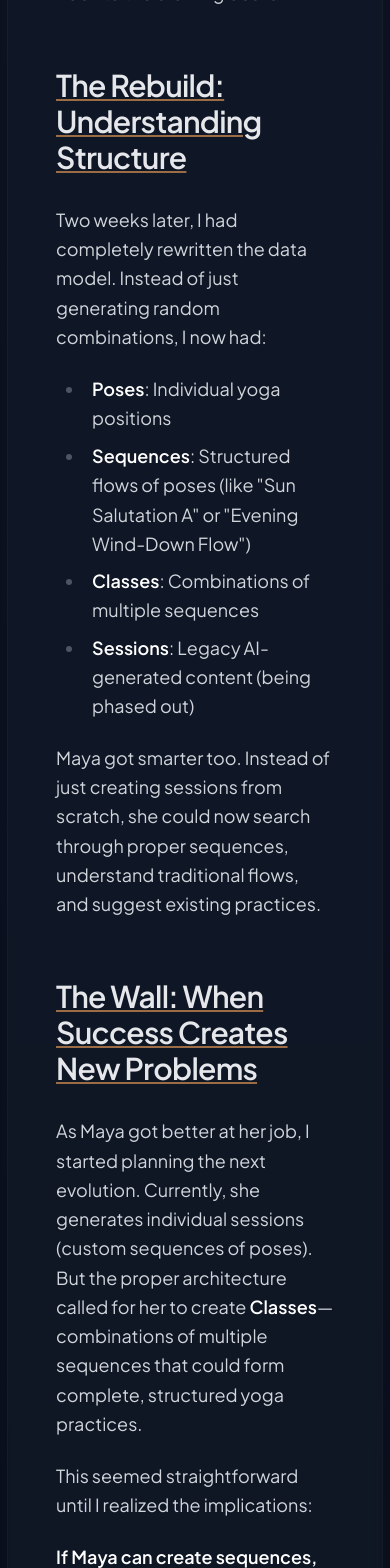
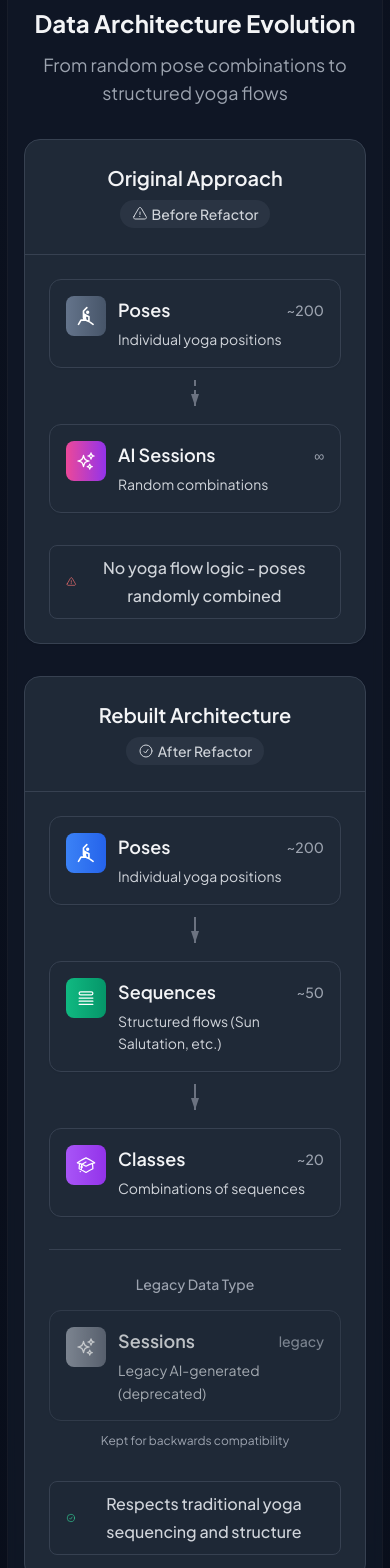
Before and after one commit to joshuaisaact/portfolio-next, a Next.js app: page /blog/maya-creativity-paradox in a window 390 px wide. Shown: the part 3240-4808 px from the top of the page. Built offline with nearby package versions, Linux system fonts and the light colour scheme.

Commit message:
data structure diagram

```diff
--- a/app/blog/maya-creativity-paradox/page.mdx
+++ b/app/blog/maya-creativity-paradox/page.mdx
@@ -4,6 +4,7 @@ import MockMayaChat from "@/app/components/mdx/yoga/MockMayaChat";
 import SolutionCards from "@/app/components/mdx/SolutionCards";
 import CreativeTensions from "@/app/components/mdx/CreativeTensions";
 import AILazinessDomains from "@/app/components/mdx/AILazinessDomains";
+import YogaDataStructure from "@/app/components/mdx/YogaDataStructure";
 
 
 export const postMetadata = {
@@ -46,17 +47,14 @@ Back to the drawing board.
 
 ## The Rebuild: Understanding Structure
 
-Two weeks later, I had completely rewritten the data model. Instead of just generating random combinations, I now had:
+Two weeks later, I had completely rewritten the data model:
 
-- **Poses**: Individual yoga positions
-- **Sequences**: Structured flows of poses (like "Sun Salutation A" or "Evening Wind-Down Flow")
-- **Classes**: Combinations of multiple sequences
-- **Sessions**: Legacy AI-generated content (being phased out)
+<YogaDataStructure />
 
 Maya got smarter too. Instead of just creating sessions from scratch, she could now search through proper sequences, understand traditional flows, and suggest existing practices.
 
 
-## The Wall: When Success Creates New Problems
+## When Success Creates New Problems
 
 As Maya got better at her job, I started planning the next evolution. Currently, she generates individual sessions (custom sequences of poses). But the proper architecture called for her to create **Classes**—combinations of multiple sequences that could form complete, structured yoga practices.
 
@@ -90,12 +88,12 @@ All three are valuable, but they pull in different directions.
 
 ## The Lazy AI Problem
 
-The more I thought about this, the more I realized it's a broader issue in AI development. Give an AI system the ability to reuse content, and you risk creating what I call "Lazy AI"—systems that become increasingly conservative, always choosing the safe, pre-existing option over creative risk-taking.
+The more I thought about this, the more I realized it's a broader issue in AI development. Give an AI system the ability to reuse content, and you risk creating what's known as "Lazy AI": systems that become increasingly conservative, always choosing the safe, pre-existing option over creative risk-taking.
 
 I've seen this in other domains:
 - **Code generation**: AI that always suggests the same boilerplate instead of exploring new patterns
 - **Content creation**: Systems that remix existing content rather than generating truly novel ideas
-- **Design tools**: AI that converges on safe, familiar patterns rather than pushing boundaries
+- **Design tools**: AI that converges on safe, familiar patterns rather than pushing boundaries (I'm sure we all recognise this one already, things have an 'AI look')
 
 The fundamental question becomes: **How do you build AI systems that remain creative as they become more knowledgeable?**
 
--- /dev/null
+++ b/app/components/mdx/YogaDataStructure.tsx
@@ -0,0 +1,309 @@
+"use client";
+
+import {
+  QueueListIcon,
+  AcademicCapIcon,
+  FolderIcon,
+  ExclamationTriangleIcon,
+  CheckCircleIcon,
+  SparklesIcon
+} from "@heroicons/react/24/outline";
+import { GrYoga } from "react-icons/gr";
+
+interface DataNode {
+  id: string;
+  label: string;
+  description: string;
+  count?: string;
+  icon: React.ComponentType<{ className?: string }>;
+  gradient: string;
+}
+
+const oldStructureNodes: DataNode[] = [
+  {
+    id: "old-poses",
+    label: "Poses",
+    description: "Individual yoga positions",
+    count: "~200",
+    icon: GrYoga,
+    gradient: "from-slate-500 to-slate-600"
+  },
+  {
+    id: "old-sessions",
+    label: "AI Sessions",
+    description: "Random combinations",
+    count: "∞",
+    icon: SparklesIcon,
+    gradient: "from-pink-500 to-purple-600"
+  }
+];
+
+const newStructureNodes: DataNode[] = [
+  {
+    id: "new-poses",
+    label: "Poses",
+    description: "Individual yoga positions",
+    count: "~200",
+    icon: GrYoga,
+    gradient: "from-blue-500 to-blue-600"
+  },
+  {
+    id: "sequences",
+    label: "Sequences",
+    description: "Structured flows (Sun Salutation, etc.)",
+    count: "~50",
+    icon: QueueListIcon,
+    gradient: "from-emerald-500 to-emerald-600"
+  },
+  {
+    id: "classes",
+    label: "Classes",
+    description: "Combinations of sequences",
+    count: "~20",
+    icon: AcademicCapIcon,
+    gradient: "from-purple-500 to-purple-600"
+  }
+];
+
+const legacyNode: DataNode = {
+  id: "legacy-sessions",
+  label: "Sessions",
+  description: "Legacy AI-generated (deprecated)",
+  count: "legacy",
+  icon: SparklesIcon,
+  gradient: "from-gray-400 to-gray-500"
+};
+
+function DataCard({ node }: { node: DataNode }) {
+  const Icon = node.icon;
+
+  return (
+    <div className="bg-white dark:bg-gray-800 rounded-xl border border-gray-200 dark:border-gray-700 shadow-sm p-4 hover:shadow-md transition-all duration-200 group">
+      <div className="flex items-start space-x-3">
+        <div className={`w-10 h-10 rounded-lg bg-gradient-to-r ${node.gradient} flex items-center justify-center flex-shrink-0 group-hover:scale-110 transition-transform duration-300`}>
+          <Icon className="w-5 h-5 text-white" />
+        </div>
+        <div className="flex-1 min-w-0">
+          <div className="flex items-center justify-between mb-1">
+            <h4 className="text-lg font-semibold text-gray-900 dark:text-gray-100 mt-0 mb-0">
+              {node.label}
+            </h4>
+            <span className="text-sm font-medium text-gray-500 dark:text-gray-400">
+              {node.count}
+            </span>
+          </div>
+          <p className="text-gray-600 dark:text-gray-300 text-sm leading-relaxed m-0">
+            {node.description}
+          </p>
+        </div>
+      </div>
+    </div>
+  );
+}
+
+function FlowArrow({ dashed = false, vertical = false }: { dashed?: boolean; vertical?: boolean }) {
+  if (vertical) {
+    return (
+      <div className="flex justify-center my-3">
+        <svg width="24" height="32" className="text-gray-400 dark:text-gray-500">
+          <defs>
+            <marker
+              id={`v-${dashed ? "dashed" : "solid"}-arrow`}
+              markerWidth="6"
+              markerHeight="4"
+              refX="6"
+              refY="2"
+              orient="auto"
+            >
+              <polygon points="0 0, 6 2, 0 4" fill="currentColor" />
+            </marker>
+          </defs>
+          <line
+            x1="12"
+            y1="0"
+            x2="12"
+            y2="26"
+            stroke="currentColor"
+            strokeWidth="2"
+            strokeDasharray={dashed ? "6,4" : "none"}
+            markerEnd={`url(#v-${dashed ? "dashed" : "solid"}-arrow)`}
+          />
+        </svg>
+      </div>
+    );
+  }
+
+  return (
+    <div className="flex items-center justify-center mx-4">
+      <svg width="40" height="24" className="text-gray-400 dark:text-gray-500">
+        <defs>
+          <marker
+            id={`h-${dashed ? "dashed" : "solid"}-arrow`}
+            markerWidth="6"
+            markerHeight="4"
+            refX="6"
+            refY="2"
+            orient="auto"
+          >
+            <polygon points="0 0, 6 2, 0 4" fill="currentColor" />
+          </marker>
+        </defs>
+        <line
+          x1="0"
+          y1="12"
+          x2="34"
+          y2="12"
+          stroke="currentColor"
+          strokeWidth="2"
+          strokeDasharray={dashed ? "6,4" : "none"}
+          markerEnd={`url(#h-${dashed ? "dashed" : "solid"}-arrow)`}
+        />
+      </svg>
+    </div>
+  );
+}
+
+function ArchitectureDiagram({
+  title,
+  nodes,
+  isOld = false,
+  legacyNode
+}: {
+  title: string;
+  nodes: DataNode[];
+  isOld?: boolean;
+  legacyNode?: DataNode;
+}) {
+  return (
+    <div className="bg-white dark:bg-gray-800 rounded-2xl border border-gray-200 dark:border-gray-700 shadow-sm hover:shadow-lg transition-all duration-300 overflow-hidden">
+      {/* Header */}
+      <div className="p-6 border-b border-gray-100 dark:border-gray-700">
+        <div className="text-center">
+          <h3 className="text-xl font-semibold text-gray-900 dark:text-gray-100 mb-2 mt-0">
+            {title}
+          </h3>
+          <div className="inline-flex items-center px-3 py-1 rounded-full text-sm font-medium bg-gray-100 dark:bg-gray-700/50 text-gray-700 dark:text-gray-300">
+            {isOld ? (
+              <>
+                <ExclamationTriangleIcon className="w-4 h-4 mr-1" />
+                Before Refactor
+              </>
+            ) : (
+              <>
+                <CheckCircleIcon className="w-4 h-4 mr-1" />
+                After Refactor
+              </>
+            )}
+          </div>
+        </div>
+      </div>
+
+      {/* Content */}
+      <div className="p-6">
+        {/* Desktop: Horizontal flow */}
+        <div className="hidden md:block">
+          <div className="flex items-stretch">
+            {nodes.map((node, index) => (
+              <div key={node.id} className="flex items-center flex-1">
+                <div className="flex-1">
+                  <DataCard node={node} />
+                </div>
+                {index < nodes.length - 1 && (
+                  <FlowArrow dashed={isOld} />
+                )}
+              </div>
+            ))}
+          </div>
+        </div>
+
+        {/* Mobile: Vertical flow */}
+        <div className="md:hidden">
+          {nodes.map((node, index) => (
+            <div key={node.id}>
+              <DataCard node={node} />
+              {index < nodes.length - 1 && (
+                <FlowArrow dashed={isOld} vertical />
+              )}
+            </div>
+          ))}
+        </div>
+
+        {/* Legacy node for new structure */}
+        {!isOld && legacyNode && (
+          <div className="mt-8 pt-6 border-t border-gray-200 dark:border-gray-700">
+            <div className="text-center mb-4">
+              <h4 className="text-sm font-medium text-gray-500 dark:text-gray-400 mb-2 mt-0">
+                Legacy Data Type
+              </h4>
+            </div>
+            <div className="max-w-sm mx-auto opacity-75">
+              <DataCard node={legacyNode} />
+            </div>
+            <p className="text-center text-xs text-gray-500 dark:text-gray-400 mt-3">
+              Kept for backwards compatibility
+            </p>
+          </div>
+        )}
+
+        {/* Status indicator */}
+        <div className="text-center mt-8">
+          <div className="inline-flex items-center px-4 py-2 rounded-lg font-medium bg-gray-50 dark:bg-gray-800/50 border border-gray-200 dark:border-gray-700 text-gray-700 dark:text-gray-300">
+            {isOld ? (
+              <>
+                <ExclamationTriangleIcon className="w-4 h-4 mr-2 text-red-500 dark:text-red-400" />
+                No yoga flow logic - poses randomly combined
+              </>
+            ) : (
+              <>
+                <CheckCircleIcon className="w-4 h-4 mr-2 text-emerald-500 dark:text-emerald-400" />
+                Respects traditional yoga sequencing and structure
+              </>
+            )}
+          </div>
+        </div>
+      </div>
+    </div>
+  );
+}
+
+export default function YogaDataStructure() {
+  return (
+    <div className="my-12">
+      <div className="text-center mb-8">
+        <h3 className="text-2xl font-bold text-gray-900 dark:text-gray-100 mb-3">
+          Data Architecture Evolution
+        </h3>
+        <p className="text-lg text-gray-600 dark:text-gray-400">
+          From random pose combinations to structured yoga flows
+        </p>
+      </div>
+
+      <div className="space-y-8">
+        <ArchitectureDiagram
+          title="Original Approach"
+          nodes={oldStructureNodes}
+          isOld={true}
+        />
+
+        <ArchitectureDiagram
+          title="Rebuilt Architecture"
+          nodes={newStructureNodes}
+          isOld={false}
+          legacyNode={legacyNode}
+        />
+      </div>
+
+      <div className="bg-gradient-to-r from-blue-50 to-indigo-50 dark:from-blue-900/20 dark:to-indigo-900/20 rounded-xl p-6 border border-blue-200 dark:border-blue-800 mt-8">
+        <div className="text-blue-900 dark:text-blue-100">
+          <h4 className="font-bold text-lg mb-2">Key Insight</h4>
+          <p className="text-base leading-relaxed">
+            The new structure respects traditional yoga sequencing—poses flow into established
+            sequences (like Sun Salutation A), sequences combine into balanced classes.
+            The legacy AI sessions were kept for backwards compatibility but are being phased out
+            in favor of the structured approach.
+          </p>
+        </div>
+      </div>
+    </div>
+  );
+}
--- a/app/components/sections/AboutMe.tsx
+++ b/app/components/sections/AboutMe.tsx
@@ -3,7 +3,7 @@ import { ColorCycler } from "../ColourCycler";
 
 export function AboutMe() {
   return (
-    <section className="grid grid-cols-1 lg:grid-cols-2 gap-8 justify-center lg:justify-items-end py-8 sm:py-12 md:py-16 lg:py-24 sm:mx-8">
+    <section className="grid grid-cols-1 lg:grid-cols-2 gap-8 justify-center lg:justify-items-end py-8 sm:py-12 md:py-16 lg:py-24 mx-0 sm:mx-4 lg:mx-8">
       <div className="order-2 lg:order-1 p-2 sm:p-4 justify-self-center lg:justify-self-end space-y-6">
         <div className="space-y-4">
           <h1 className="text-xl sm:text-2xl md:text-3xl lg:text-4xl dark:text-gray-200 leading-normal">
--- a/app/components/sections/Blog.tsx
+++ b/app/components/sections/Blog.tsx
@@ -37,7 +37,7 @@ export function Blog() {
       </p>
 
       <div
-        className="grid grid-cols-1 md:grid-cols-2 gap-4 sm:gap-6 lg:gap-8 md:px-2 sm:px-0"
+        className="grid grid-cols-1 md:grid-cols-2 gap-4 sm:gap-6 lg:gap-8"
         role="list"
         aria-label="Article list"
       >
--- a/app/components/sections/Projects.tsx
+++ b/app/components/sections/Projects.tsx
@@ -24,7 +24,7 @@ export function Projects({ projects, introText, cardType }: ProjectsProps) {
         </div>
       )}
       <div
-        className="grid grid-cols-1 md:grid-cols-2 gap-4 sm:gap-6 lg:gap-8 md:px-2 sm:px-0"
+        className="grid grid-cols-1 md:grid-cols-2 gap-4 sm:gap-6 lg:gap-8"
         role="list"
         aria-label="Project list"
       >
--- a/app/components/ui/Section.tsx
+++ b/app/components/ui/Section.tsx
@@ -14,7 +14,7 @@ export function Section({ id, title, children }: SectionProps) {
     <section
       id={id}
       aria-labelledby={headingId}
-      className="relative py-8 sm:py-16 md:py-20 border-t border-gray-200 dark:border-gray-800 px-4 sm:px-8 md:px-12" // Adjusted padding
+      className="relative py-8 sm:py-16 md:py-20 border-t border-gray-200 dark:border-gray-800 px-0 sm:px-4 md:px-8" // Reduced mobile padding
     >
       <div className="space-y-6 sm:space-y-8">
         <SectionHeader title={title} id={headingId} />
--- a/mdx-components.tsx
+++ b/mdx-components.tsx
@@ -50,8 +50,8 @@ function BlogLayout({
               tags={metadata.tags}
             />
           )}
-          <div className="mt-8 rounded-lg bg-white/80 p-8 shadow-lg backdrop-blur-sm ring-1 ring-gray-900/5 dark:bg-gray-900/80 dark:ring-white/5">
-            <div className="p-4 sm:p-6 md:p-8">{children}</div>
+          <div className="mt-8 rounded-lg bg-white/80 p-2 sm:p-4 md:p-8 shadow-lg backdrop-blur-sm ring-1 ring-gray-900/5 dark:bg-gray-900/80 dark:ring-white/5">
+            <div className="p-2 sm:p-4 md:p-8">{children}</div>
           </div>
         </article>
       </main>
```
